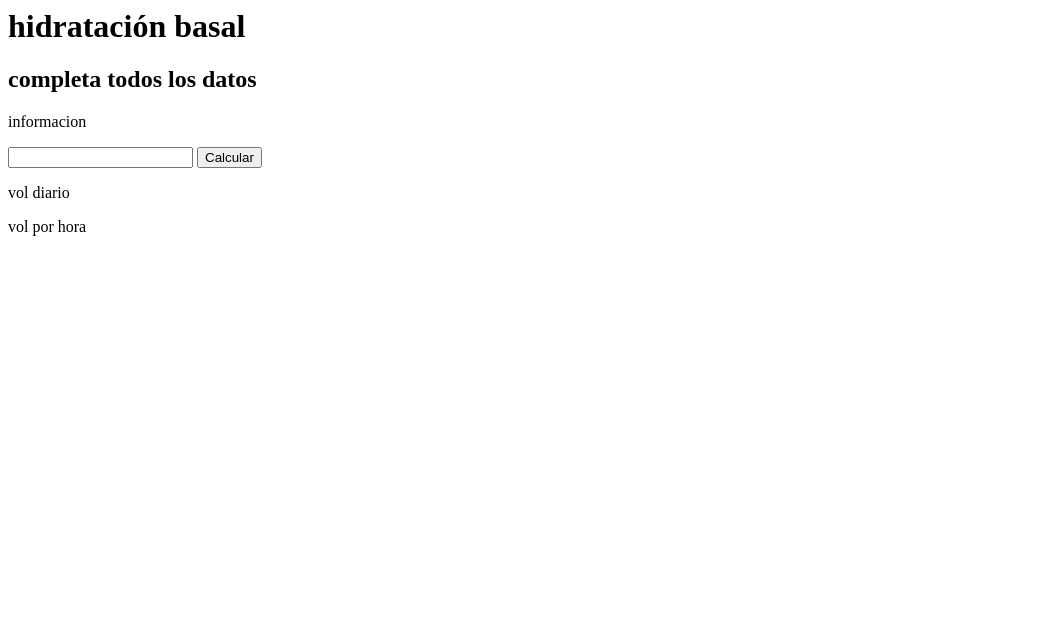
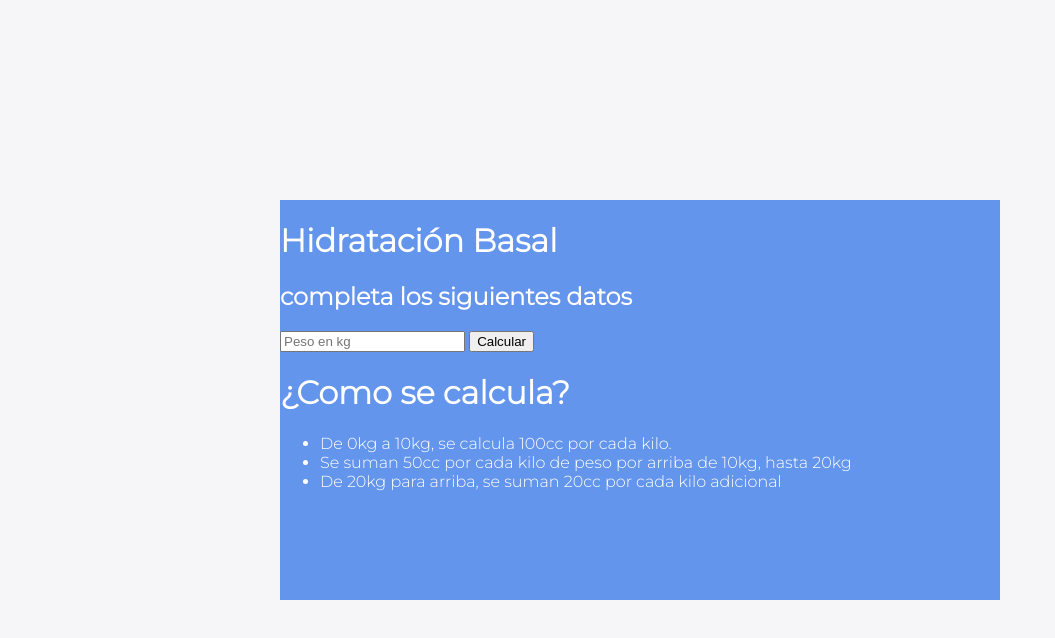
Before and after one commit to AnahiHerrera/Calculadora_Basal, a plain HTML site: page index.html in a window 1280 px wide. Shown: the whole page, without its empty margins (0-1055 px from the left). Drawn offline with Linux system fonts and the light colour scheme.

Commit message:
Add files via upload

```diff
--- a/index.html
+++ b/index.html
@@ -1,19 +1,24 @@
 <head>
-	<title>Calculadora de hidratación</title>
-    <meta charset="UTF-8" />
+    <title>Calculadora de hidratación</title>
+    <link rel="stylesheet" href="style.css" />
+
 </head>
 <body>
 
-    <h1> hidratación basal </h1>
-    <h2> completa todos los datos </h2>
-
-    <p> informacion </p>
-
-    <input type="number" />
-    <button> Calcular </button>
-    <p>vol diario</p>
-    <p>vol por hora</p>
-
-
-
+    <div id= contenedor </div>
+        <div>
+            <h1> Hidratación Basal</h1>
+            <h2> completa los siguientes datos</h2>
+            <input type="number" placeholder="Peso en kg" />
+            <button>Calcular</button>
+        </div>
+        <div>
+            <h1>¿Como se calcula?</h1>
+            <ul>
+                <li>De 0kg a 10kg, se calcula 100cc por cada kilo.</li>
+                <li>Se suman 50cc por cada kilo de peso por arriba de 10kg, hasta 20kg</li>
+                <li>De 20kg para arriba, se suman 20cc por cada kilo adicional</li>
+            </ul>
+        </div>
+    </div>
 </body>
--- /dev/null
+++ b/style.css
@@ -0,0 +1,18 @@
+@import url('https://fonts.googleapis.com/css2?family=Montserrat:wght@300&display=swap');
+
+body{
+    background: #f6f5f7;
+    font-family: 'Montserrat', sans-serif;
+    color: #ffffff;
+}
+#contenedor {
+    background-color: cornflowerblue;
+    width: 90vh;
+    height: 50vh;
+    position: absolute;
+    left: 0;
+    top: 0;
+    bottom: 0;
+    right: 0;
+    margin: auto;
+}
```
